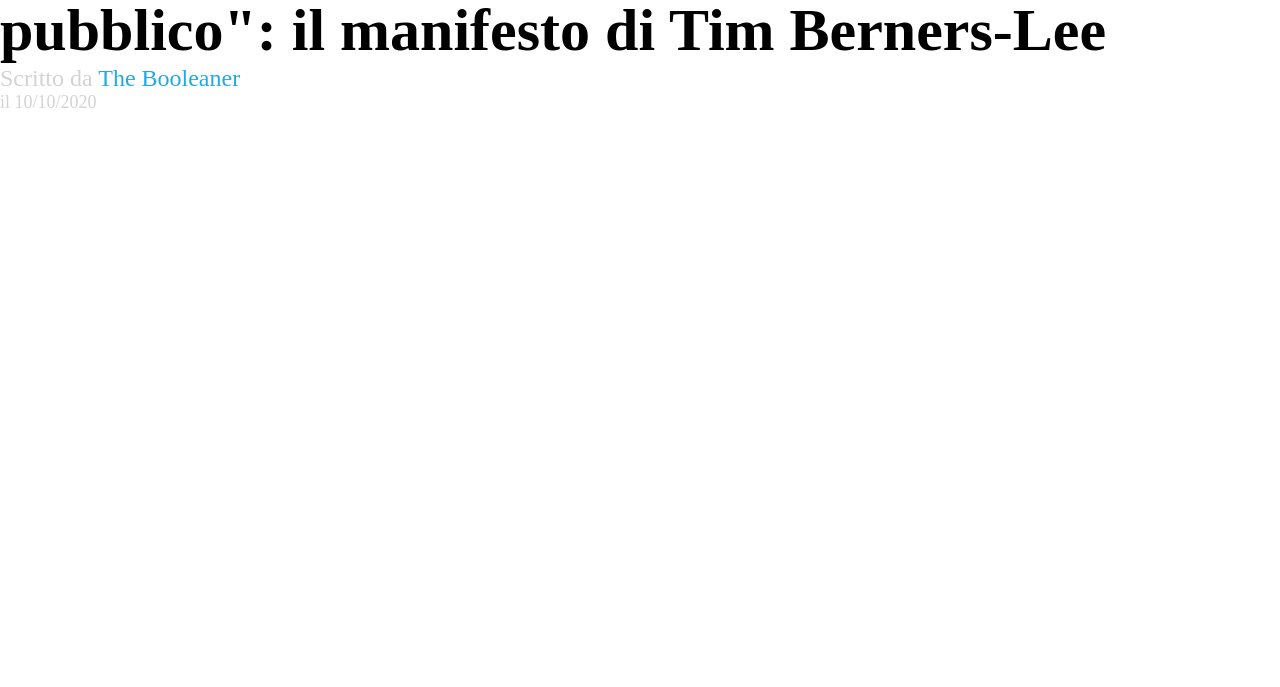
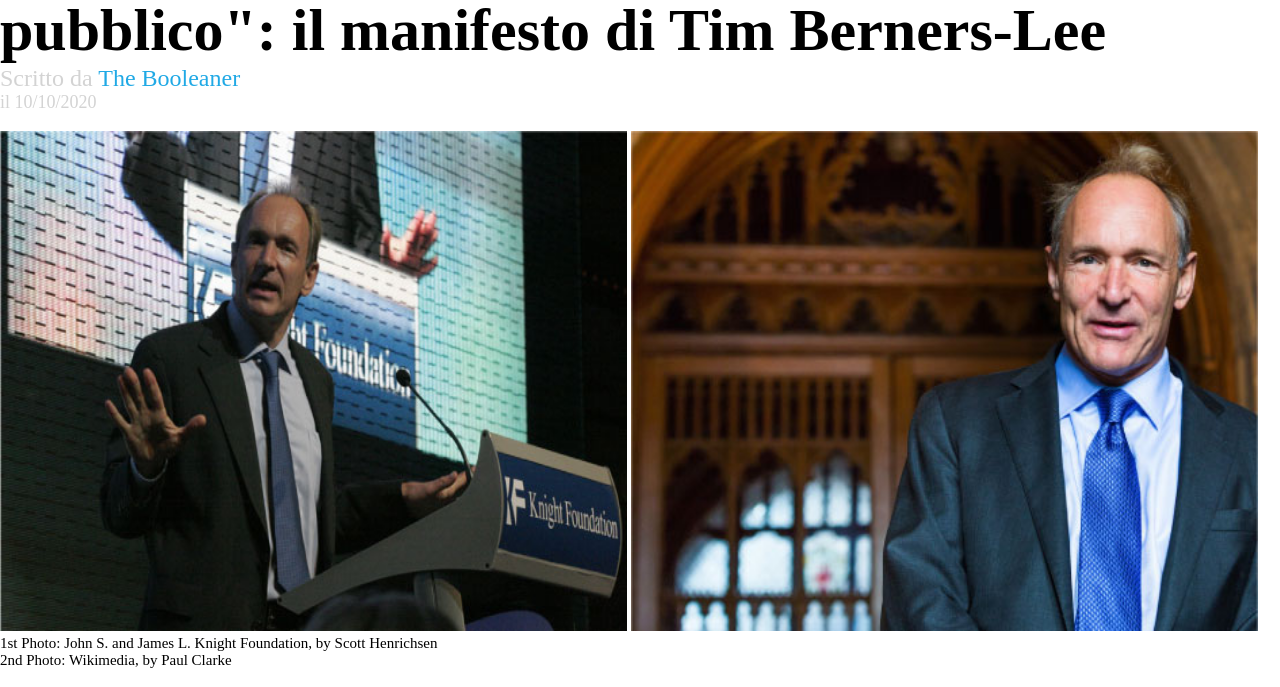
Before and after one commit to MarcoRinaldi98/html-css-booleaner, a plain HTML site: page index.html in a window 1280 px wide. Shown: the part 253-940 px from the top of the page. Before the commit the page ends 800 px from the top, so only its background shows below. Drawn offline with Linux system fonts and the light colour scheme.

Commit message:
Inserimento foto di Tim

```diff
--- a/css/style.css
+++ b/css/style.css
@@ -20,7 +20,7 @@ header {
 h1 {
     font-size: 60px;
 }
-p {
+.citazione {
     color: lightgray;
     font-size: 24px;
 }
@@ -31,3 +31,13 @@ p {
     color: lightgray;
     font-size: 18px;
 }
+/* SECTION 1 */
+.tim {
+    width: 49%;
+    height: 500px;
+    background-size: contain;
+}
+.description {
+    font-size: 15px;
+}
+/* SECTION 2 */
--- a/index.html
+++ b/index.html
@@ -19,10 +19,22 @@
         <!-- Titolo con data di pubblicazione -->
         <section>
             <h1>Internet deve essere al servizio del "bene pubblico": il manifesto di Tim Berners-Lee</h1>
-            <p>Scritto da <span class="blue-text"> The Booleaner </span></p>
+            <p class="citazione">Scritto da <span class="blue-text"> The Booleaner </span></p>
             <p class="data">il 10/10/2020</p>
         </section>
+            <br/>
         <!-- foto piu descrizione -->
+        <section>
+            <img class="tim" src="./img/tim-1.jpg" alt="Conferenza Tim Berners-Lee">
+            <img class="tim" src="./img/tim-2.jpg" alt="Foto Tim Berners-Lee">
+            <p class="description">
+                1st Photo: John S. and James L. Knight Foundation, by Scott Henrichsen
+                <br/>
+                2nd Photo: Wikimedia, by Paul Clarke
+            </p>
+        </section>
+            <br/>
+        <!-- Parte testuale con tabella -->
         <section>
 
         </section>
```
